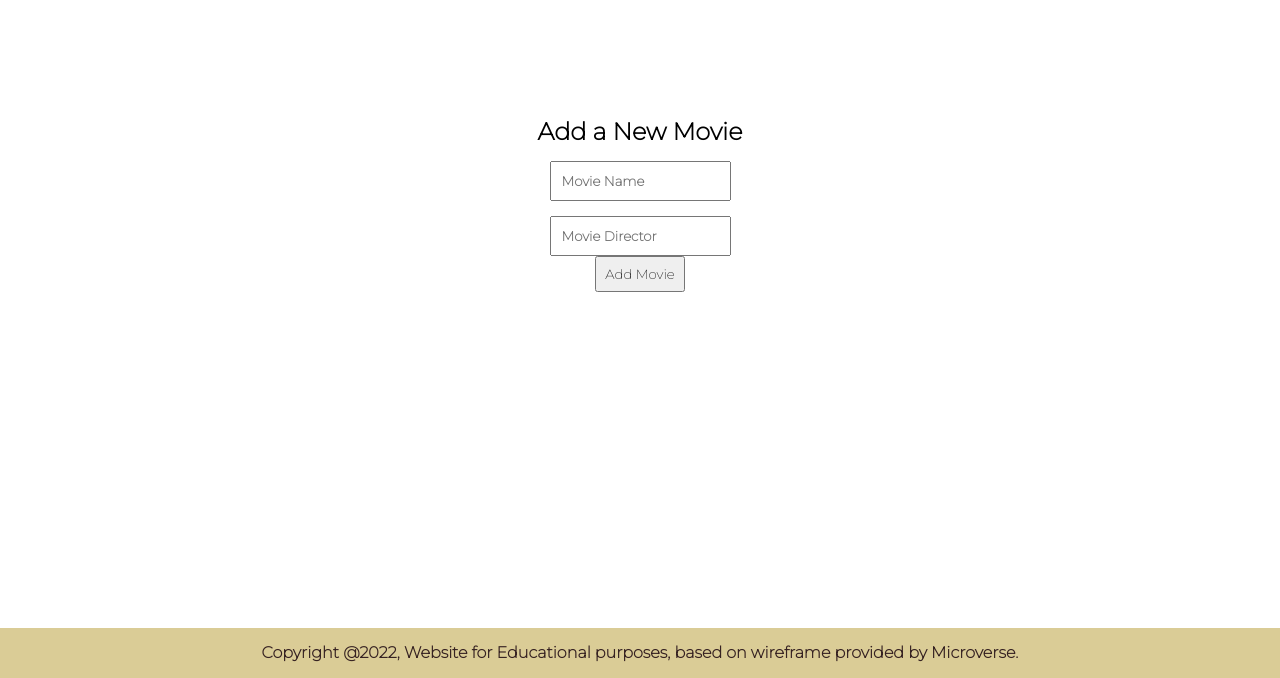
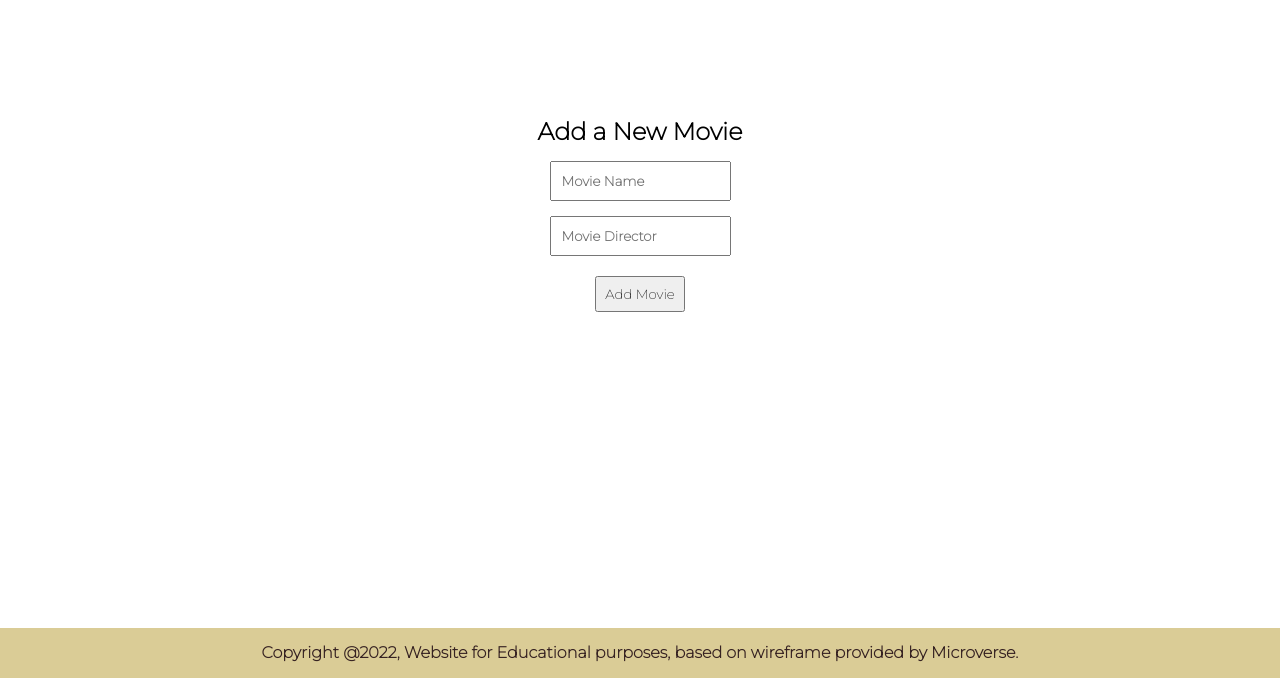
Before and after one commit to Fatima-hub333/Cinema-Movies, a website: page index.html in a window 1280 px wide. Both pictures are taken after a click on the link "Add New Movie". Shown: the part 122-800 px from the top of the page. Drawn offline with nearby package versions, Linux system fonts and the light colour scheme.

Commit message:
Update mystyle.css

```diff
--- a/mystyle.css
+++ b/mystyle.css
@@ -99,7 +99,7 @@ button:active {
   font-weight: bolder;
 }
 
-#btn button {
+#btn {
   margin-top: 20px;
   padding: 8px;
 }
```
